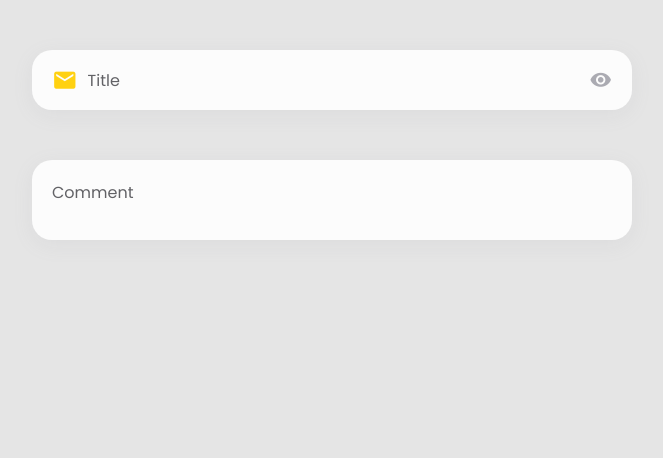
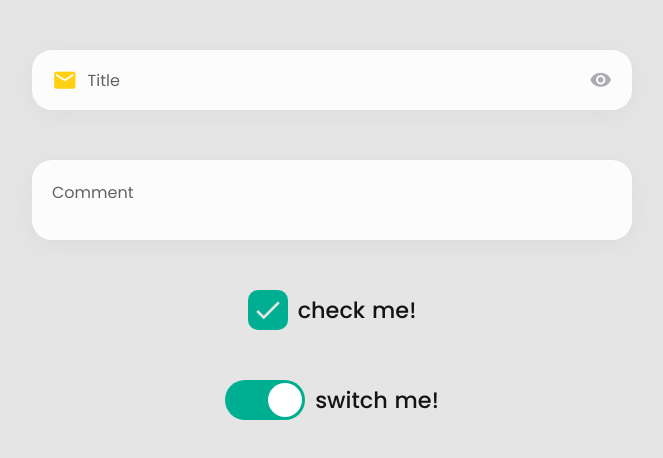
Before and after one commit to olverica/form, a Nuxt app: page / in a window 1280 px wide. Shown: the top 458 px of the page, without its empty margins (308-971 px from the left). Built offline with nearby package versions, Linux system fonts and the light colour scheme.

Commit message:
Switch and checkbox sketch, other changes (HTML, SASS)

```diff
--- /dev/null
+++ b/assets/sass/checkboxes/_checkbox.sass
@@ -0,0 +1,58 @@
+// .ol-checkbox
+//   height: 10px
+$checkbox-size: 40px
+$outline-size: 4px
+$outline-color: #cdd0cb
+$filled-color: #00af91
+$icon-color: #e5e5e5
+$icon-size: 1em
+
+.ol
+  display: flex
+  align-items: center
+  gap: 10px
+
+.ol-checkbox__title
+  font-size: 1.4em
+  font-weight: 500
+  color: #141414
+
+.ol-checkbox
+  position: relative
+  // animation
+  transition: box-shadow .3s ease-in-out
+
+  &::before
+    // position
+    position: absolute
+    top: 50%
+    left: 50%
+    transform: translate(-50%,-50%)
+    // animation
+    opacity: 0
+    transition: opacity .2s
+
+
+// checkbox customization
+.ol-checkbox
+  width: $checkbox-size
+  height: $checkbox-size
+  font-size: 2em
+  border-radius: 10px
+  box-shadow: inset 0 0 0 $outline-size $outline-color
+
+// icon customization
+.ol-checkbox
+  &::before
+    content: "done"
+    font-family: "material icons"
+    color: $icon-color
+    font-size: $icon-size
+
+// state
+
+.ol-checkbox--checked
+  box-shadow: inset 0 0 0 $checkbox-size $filled-color
+
+  &::before
+    opacity: 1
--- a/assets/sass/olverica-forms/_defaults.sass
+++ b/assets/sass/forms/_forms-defaults.sass
@@ -11,6 +11,7 @@
   color: #626266
   font-weight: 400
   box-shadow: 0px 5px 20px transparentize(#939399, 0.9)
+  cursor: pointer
   // animation
   transition: border .3s, background .3s, box-shadow .3s
   //
@@ -46,6 +47,7 @@
 //============================
 
 .ol-field--focused
+  cursor: text
   background: #fff
   box-shadow: 0px 10px 30px transparentize(#939399, 0.8)
 
--- a/assets/sass/olverica-forms/_elements.sass
+++ b/assets/sass/forms/_forms-elements.sass
@@ -19,6 +19,7 @@
 
 
 .ol-field__title
+  cursor: inherit
   color: inherit
   font-size: 1em
   // flex
--- a/assets/sass/presets/_preset.sass
+++ b/assets/sass/presets/_preset.sass
@@ -5,4 +5,4 @@ button
   cursor: pointer
 
   &:active
-    transform: scale(0.99)
+    transform: scale(0.97)
--- a/assets/sass/style.sass
+++ b/assets/sass/style.sass
@@ -9,11 +9,19 @@
 // olverica forms
 // ==============
 
-@import olverica-forms/elements
-@import olverica-forms/statuses
-@import olverica-forms/states
-@import olverica-forms/icons
-@import olverica-forms/defaults
+@import forms/forms-elements
+@import forms/forms-statuses
+@import forms/forms-states
+@import forms/forms-icons
+@import forms/forms-defaults
+
+// =================
+// olverica checkbox
+// =================
+
+@import checkboxes/checkbox
+@import switches/switch
+
 
 // ==========
 // temp style
--- /dev/null
+++ b/assets/sass/switches/_switch.sass
@@ -0,0 +1,33 @@
+
+
+$height: 40px
+$gap: 3px
+
+.ol-switch
+  height: $height
+  width: $height * 2
+  background: #d8d9db
+  border-radius: $height
+  position: relative
+  //
+  transition: background .2s
+
+  &::before
+    content: ""
+    height: calc( 100% - #{$gap} * 2)
+    width: calc( 50% - #{$gap} * 2)
+    margin: $gap
+    left: 0
+    top: 0
+    border-radius: 100%
+    background: #ffffff
+    position: absolute
+    //
+    transition: left .2s ease-in-out, background .2s
+
+
+.ol-switch--active
+  background: #00af91
+
+  &::before
+    left: 50%
--- a/pages/index.vue
+++ b/pages/index.vue
@@ -8,5 +8,15 @@
       <label class="ol-field__title">Comment<span class="ol-field__counter">0/180</span></label>
     </fieldset>
 
+    <div class="ol">
+      <button class="ol-checkbox ol-checkbox--checked"></button>
+      <label class="ol-checkbox__title">check me!</label>
+    </div>
+
+    <div class="ol">
+      <button class="ol-switch ol-switch--active"></button>
+      <label class="ol-checkbox__title">switch me!</label>
+    </div>
+
   </main>
 </template>
```
Also changed, not shown: assets/sass/forms/_forms-icons.sass (renamed from assets/sass/olverica-forms/_icons.sass), assets/sass/forms/_forms-states.sass (renamed from assets/sass/olverica-forms/_states.sass), assets/sass/forms/_forms-statuses.sass (renamed from assets/sass/olverica-forms/_statuses.sass).
